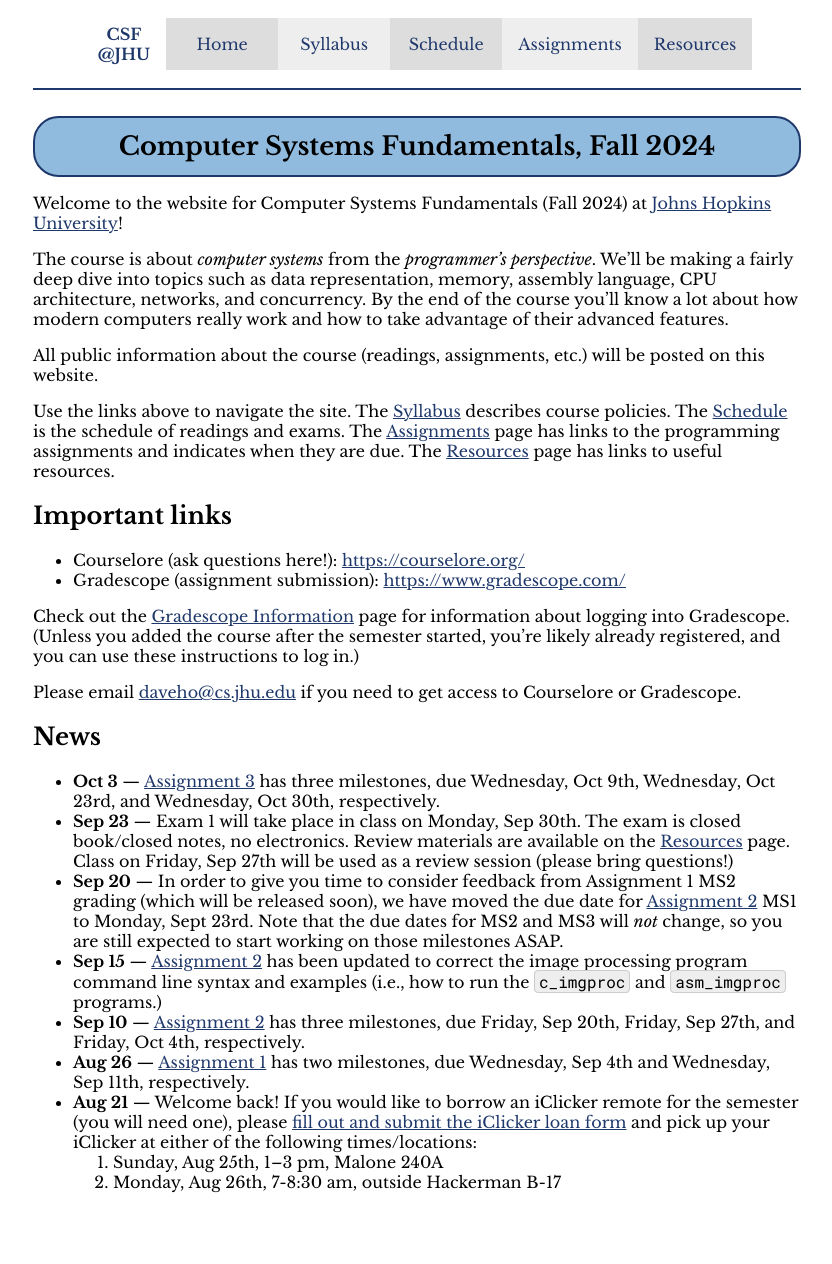
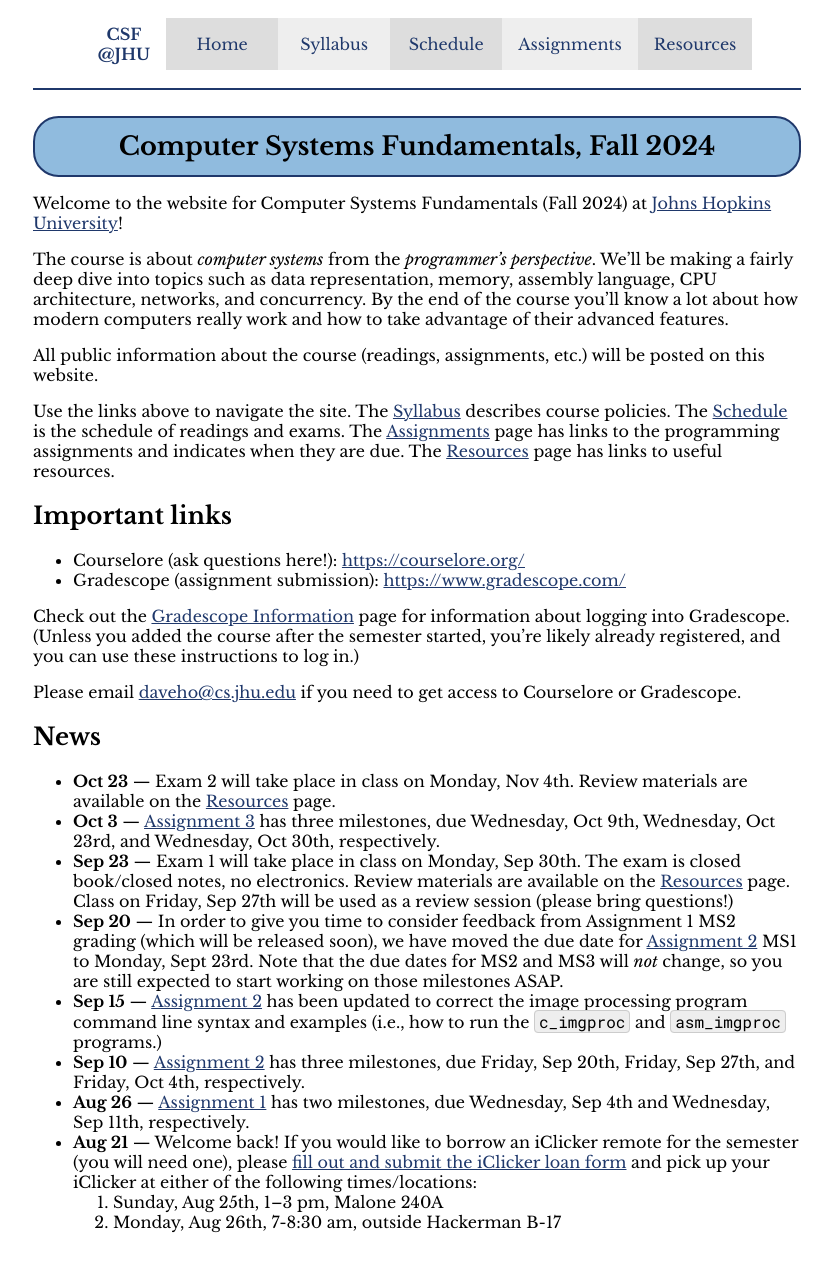
Before and after one commit to jhucsf/fall2024, a Jekyll site: the page built from index.md, in a window 1280 px wide. Shown: the whole page, without its empty margins (223-1055 px from the left). Built offline with Jekyll 4.4.1, drawn with Linux system fonts in a browser that asks for light colours; before the commit the page ends 1224 px from its top, so only the background shows below that.

Commit message:
make exam 2 review materials available

```diff
--- a/index.md
+++ b/index.md
@@ -38,6 +38,8 @@ Gradescope.
 
 ## News
 
+* **Oct 23** — Exam 2 will take place in class on Monday, Nov 4th.
+  Review materials are available on the [Resources](resources.html) page.
 * **Oct 3** — [Assignment 3](assign/assign03.html) has three milestones,
   due Wednesday, Oct 9th, Wednesday, Oct 23rd, and Wednesday, Oct 30th,
   respectively.
```
Also changed, not shown: resources.md (+1 -1 lines).
